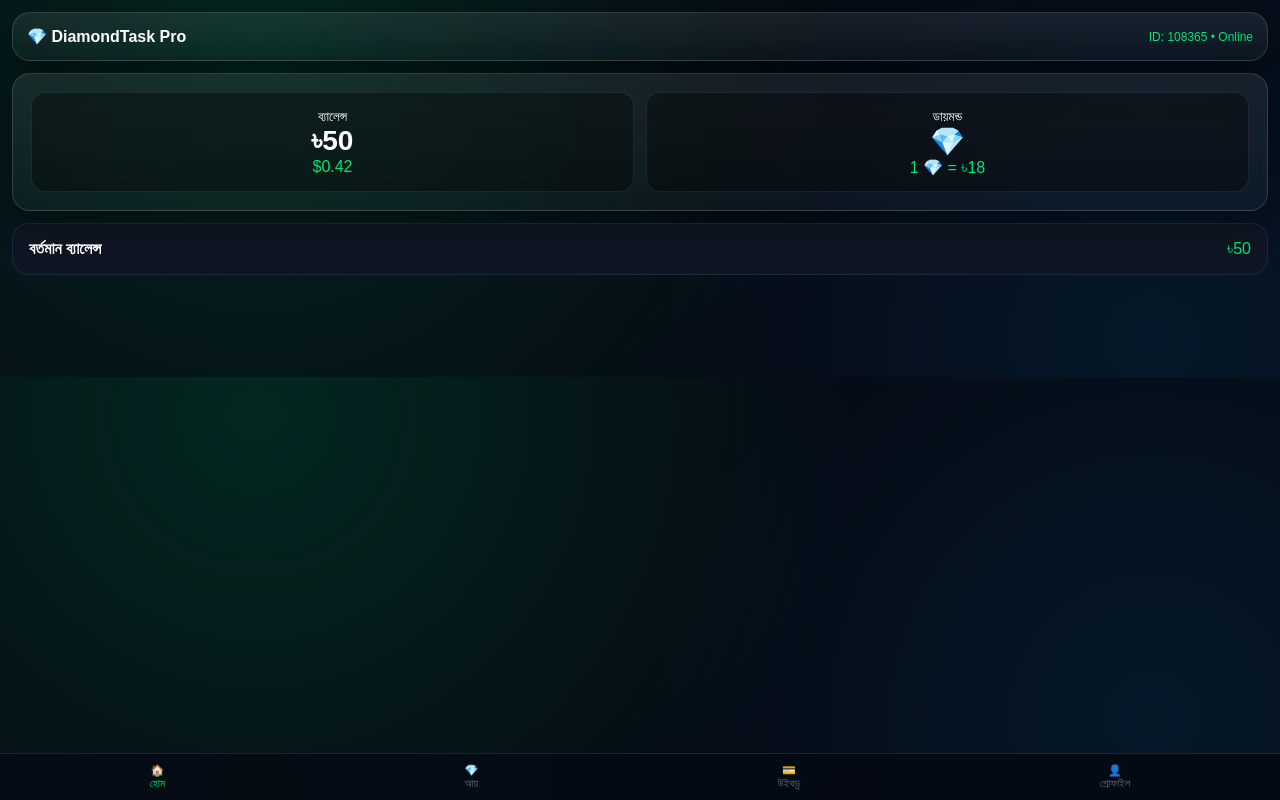
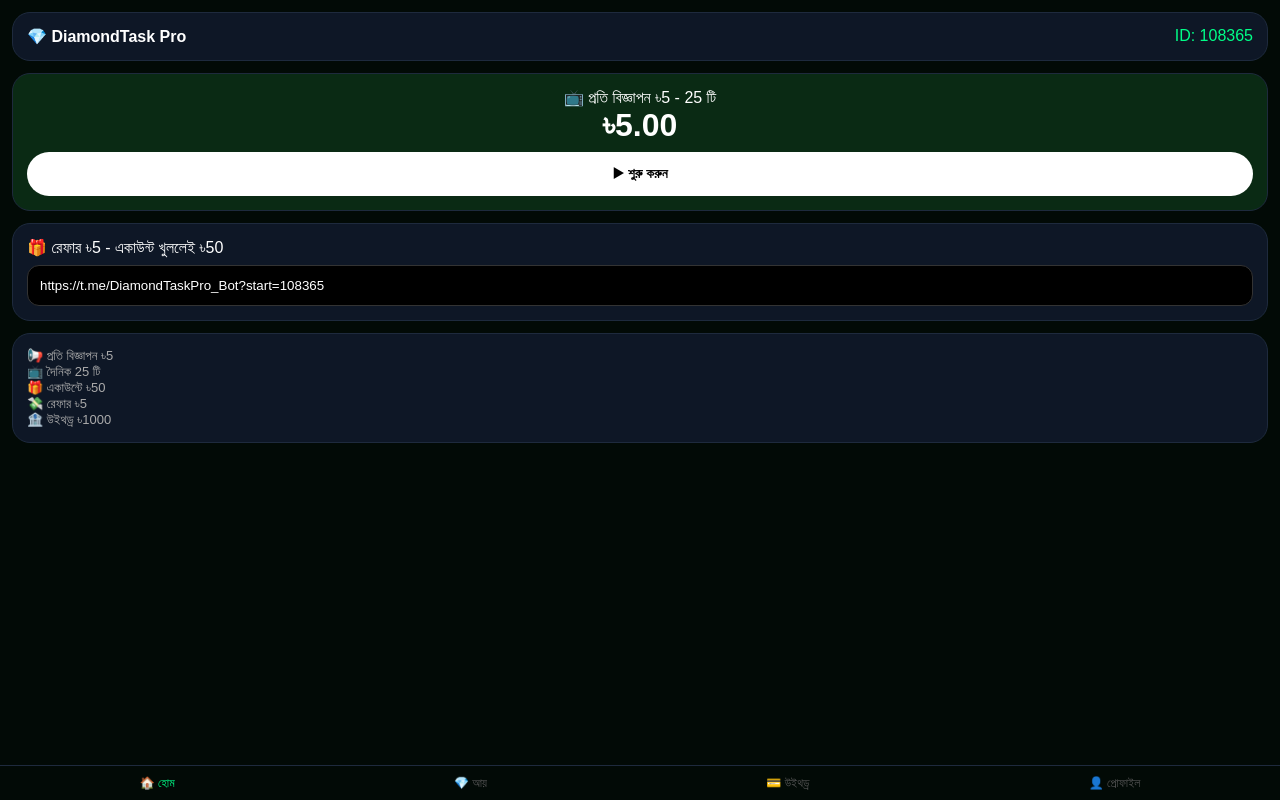
Before and after one commit to mdsiblen-rgb/telegram-bot, a Flask app: page / in a window 1280 px wide. Run offline with Flask 3, Linux system fonts and the light colour scheme.

Commit message:
Update index.html

```diff
--- a/templates/index.html
+++ b/templates/index.html
@@ -1,50 +1,12 @@
-<!DOCTYPE html><html lang="bn"><head><meta charset="UTF-8"><meta name="viewport" content="width=device-width,initial-scale=1"><title>DiamondTask Pro - Official</title>
-<style>
-:root{--green:#00e676;--bg:#050a14}
-*{margin:0;padding:0;box-sizing:border-box;font-family:sans-serif}
-body{background:radial-gradient(600px at 20% 10%,#00e67622,transparent),radial-gradient(500px at 90% 90%,#00aaff18,transparent),var(--bg);color:#fff;padding-bottom:90px}
-.glass{background:linear-gradient(180deg,rgba(255,255,255,0.08),rgba(255,255,255,0.03));border:1px solid rgba(255,255,255,0.14);backdrop-filter:blur(20px);border-radius:18px;box-shadow:0 8px 32px rgba(0,0,0,0.5)}
-.h{margin:12px;padding:14px;display:flex;justify-content:space-between;align-items:center}
-.hero{margin:12px;padding:18px;display:grid;grid-template-columns:1fr 1fr;gap:12px}
-.box{background:rgba(0,0,0,0.35);border:1px solid rgba(255,255,255,0.08);border-radius:14px;padding:14px;text-align:center}
-.box h2{font-size:28px}.green{color:var(--green)}
-.card{margin:12px;padding:16px;background:#0f1522;border:1px solid #1c2a3d;border-radius:16px}
-.btn{background:linear-gradient(90deg,#00c853,var(--green));color:#000;border:none;width:100%;padding:14px;border-radius:50px;font-weight:900;box-shadow:0 0 20px #00e67666;cursor:pointer;margin-top:10px}
-.nav{position:fixed;bottom:0;left:0;right:0;background:rgba(5,10,20,0.92);backdrop-filter:blur(20px);display:flex;justify-content:space-around;padding:10px 0;border-top:1px solid rgba(255,255,255,0.1)}
-.nav div{color:#5a6a7a;font-size:11px;text-align:center;cursor:pointer}.nav div.on{color:var(--green)}
-.page{display:none}.page.on{display:block}
-#joinPopup{position:fixed;inset:0;background:rgba(0,0,0,0.85);z-index:9999;display:flex;align-items:center;justify-content:center;padding:20px}
-</style></head><body>
-
-<!-- JOIN NEW - নতুন ID তে দেখাবে -->
-<div id="joinPopup" style="display:none"><div class="glass" style="padding:24px;text-align:center;max-width:340px;width:100%">
-<div style="width:70px;height:70px;background:linear-gradient(135deg,#00e676,#0bbf77);border-radius:50%;margin:0 auto 12px;display:flex;align-items:center;justify-content:center;font-size:36px">💎</div>
-<h2>DiamondTask Pro</h2><p style="color:#888;font-size:13px;margin:8px 0">Official Earning Platform<br>আপনার ID: <b style="color:var(--green)">{{user_id}}</b></p>
-<button class="btn" onclick="joinNow()">✅ JOIN NOW - শুরু করুন</button></div></div>
-
-<div class="glass h"><b>💎 DiamondTask Pro</b><span style="color:var(--green);font-size:12px">ID: {{user_id}} • Online</span></div>
-
-<div id="p1" class="page on">
-<div class="glass hero"><div class="box"><small>ব্যালেন্স</small><h2>৳<span id="bal">{{balance}}</span></h2><div class="green">$<span>{{"%.2f"|format(balance/120)}}</span></div></div><div class="box"><small>ডায়মন্ড</small><h2>{{diamond}} 💎</h2><div class="green">1 💎 = ৳18</div></div></div>
-<div class="card"><b>বর্তমান ব্যালেন্স</b><span style="float:right" class="green">৳{{balance}}</span></div>
-</div>
-
-<div id="p2" class="page"><div class="card"><h3>📺 বিজ্ঞাপন</h3><div id="pW" style="background:#000;height:8px;border-radius:10px;overflow:hidden;margin:12px 0;display:none"><div id="pB" style="height:100%;width:0%;background:var(--green);transition:width 1s linear"></div></div><p id="tT" style="display:none">⏳ <span id="sec">10</span>s</p><button class="btn" id="adBtn">▶ বিজ্ঞাপন দেখুন (10s)</button></div>
-<div class="card"><h3>🎁 রেফার - 6 💎 = $0.90</h3><div style="display:flex;gap:6px;margin-top:8px"><input id="ref" value="https://t.me/DiamondTaskPro_Bot?start={{user_id}}" style="flex:1;padding:10px;background:#000;border:1px solid #333;color:#fff;border-radius:10px"><button onclick="navigator.clipboard.writeText(ref.value);alert('কপি!')" style="padding:10px;border-radius:10px;background:#1a2a1a;border:1px solid #00e67644;color:var(--green)">📋</button></div></div></div>
-
-<div id="p3" class="page"><div class="card"><h3>💳 উইথড্র - bKash / Nagad</h3><input id="num" placeholder="Transaction Number: 01XXXXXXXXX" style="width:100%;padding:12px;background:#000;border:1px solid #333;color:#fff;border-radius:10px;margin-top:10px"><input id="amt" type="number" placeholder="Amount ৳1000+" style="width:100%;padding:12px;background:#000;border:1px solid #333;color:#fff;border-radius:10px;margin-top:8px"><select id="method" style="width:100%;padding:12px;background:#000;border:1px solid #333;color:#fff;border-radius:10px;margin-top:8px"><option>bKash</option><option>Nagad</option><option>Rocket</option></select><button class="btn" id="wdBtn">উইথড্র করুন</button></div></div>
-
-<div id="p4" class="page"><div class="card"><h3>👤 প্রোফাইল</h3><p>ID: {{user_id}}</p><p>ব্যালেন্স: ৳{{balance}}</p><p>ডায়মন্ড: {{diamond}} 💎</p></div></div>
-
-<div class="nav"><div class="on" onclick="go('p1',this)">🏠<br>হোম</div><div onclick="go('p2',this)">💎<br>আয়</div><div onclick="go('p3',this)">💳<br>উইথড্র</div><div onclick="go('p4',this)">👤<br>প্রোফাইল</div></div>
-
+<!DOCTYPE html><html><head><meta charset="UTF-8"><meta name="viewport" content="width=device-width,initial-scale=1"><title>DiamondTask Pro</title><style>:root{--g:#00ff88}*{margin:0;padding:0;box-sizing:border-box;font-family:sans-serif}body{background:#020a06;color:#fff;padding-bottom:85px}.card{background:#0e1726;border:1px solid #1e2a3d;border-radius:18px;padding:14px;margin:12px}.btn{background:linear-gradient(90deg,#00e676,var(--g));color:#000;border:0;width:100%;padding:14px;border-radius:50px;font-weight:900}.nav{position:fixed;bottom:0;left:0;right:0;background:#020a06;display:flex;justify-content:space-around;padding:10px 0;border-top:1px solid #1e2a3d}.nav div{color:#555;font-size:12px;text-align:center}.nav div.on{color:var(--g)}.page{display:none}.page.on{display:block}.input{width:100%;padding:12px;background:#000;border:1px solid #333;border-radius:12px;color:#fff;margin-top:8px}</style></head><body>
+<div class="card" style="display:flex;justify-content:space-between"><b>💎 DiamondTask Pro</b><span style="color:var(--g)">ID: {{user_id}}</span></div>
+<div id="p1" class="page on"><div class="card" style="text-align:center;background:#0a2a14">📺 প্রতি বিজ্ঞাপন ৳5 - 25 টি<div style="font-size:32px;font-weight:900">৳5.00</div><button class="btn" style="background:#fff;margin-top:8px" onclick="go('p2')">▶ শুরু করুন</button></div><div class="card">🎁 রেফার ৳5 - একাউন্ট খুললেই ৳50<br><input id="r1" class="input" value="https://t.me/DiamondTaskPro_Bot?start={{user_id}}"></div><div class="card" style="color:#aaa;font-size:13px">📢 প্রতি বিজ্ঞাপন ৳5<br>📺 দৈনিক 25 টি<br>🎁 একাউন্টে ৳50<br>💸 রেফার ৳5<br>🏦 উইথড্র ৳1000</div></div>
+<div id="p2" class="page"><div class="card" style="text-align:center"><h3>{{ads_watched}}/25</h3><div id="w" style="background:#111;height:8px;margin:10px 0;display:none"><div id="bar" style="height:100%;width:0%;background:var(--g)"></div></div><p id="tm" style="display:none">⏳ <span id="sec">10</span>s</p><button class="btn" id="adBtn">▶ বিজ্ঞাপন দেখুন - ৳5</button></div></div>
+<div id="p4" class="page"><div class="card" style="text-align:center">৳{{balance}}<br>Min ৳1000</div><div class="card"><input id="num" class="input" placeholder="01XXXXXXXXX"><input id="amt" type="number" class="input" placeholder="1000+"><button class="btn" id="wdBtn" style="margin-top:10px">উইথড্র</button></div></div>
+<div id="p5" class="page"><div class="card">ID: {{user_id}}<br>আজ: ৳{{today}} | মোট: {{ads_watched}}/25 | রেফার: {{refs}}</div></div>
+<div class="nav"><div class="on" onclick="go('p1',this)">🏠 হোম</div><div onclick="go('p2',this)">💎 আয়</div><div onclick="go('p4',this)">💳 উইথড্র</div><div onclick="go('p5',this)">👤 প্রোফাইল</div></div>
 <script>
-// JOIN Logic
-if({{1 if ads_watched==0 and balance==0 else 0}}){document.getElementById('joinPopup').style.display='flex'}
-function joinNow(){document.getElementById('joinPopup').style.display='none'}
-function go(id,el){document.querySelectorAll('.page').forEach(p=>p.classList.remove('on'));document.getElementById(id).classList.add('on');document.querySelectorAll('.nav div').forEach(d=>d.classList.remove('on'));el.classList.add('on')}
-// Ads
-let run=false;document.getElementById('adBtn').onclick=function(){if(run)return;run=true;let b=this,s=10;let sec=document.getElementById('sec'),t=document.getElementById('tT'),w=document.getElementById('pW'),bar=document.getElementById('pB');b.disabled=true;t.style.display='block';w.style.display='block';sec.innerText=s;let iv=setInterval(()=>{s--;sec.innerText=s;bar.style.width=((10-s)*10)+'%';if(s<=0){clearInterval(iv);fetch('/api/watch_ad?user_id={{user_id}}',{method:'POST'}).then(()=>location.reload())}},1000)};
-// Withdraw with number
-document.getElementById('wdBtn').onclick=function(){let n=document.getElementById('num').value,a=document.getElementById('amt').value,m=document.getElementById('method').value;if(n.length<11||a<1000){alert('সঠিক নাম্বার ও ৳1000+ দিন');return;}fetch('/api/withdraw',{method:'POST',headers:{'Content-Type':'application/json'},body:JSON.stringify({user_id:'{{user_id}}',number:n,amount:parseInt(a),method:m})}).then(r=>r.json()).then(d=>{if(d.error)alert(d.error);else{alert('✅ Pending - Admin দেখবে');location.reload()}})}
+function go(id,el){document.querySelectorAll('.page').forEach(p=>p.classList.remove('on'));document.getElementById(id).classList.add('on');if(el){document.querySelectorAll('.nav div').forEach(d=>d.classList.remove('on'));el.classList.add('on')}}
+document.getElementById('adBtn').addEventListener('click',function(){let s=10,sec=document.getElementById('sec'),tm=document.getElementById('tm'),w=document.getElementById('w'),bar=document.getElementById('bar'),btn=this;if(btn.disabled)return;btn.disabled=true;tm.style.display='block';w.style.display='block';let iv=setInterval(()=>{sec.innerText=s;bar.style.width=((10-s)*10)+'%';s--;if(s<0){clearInterval(iv);fetch('/api/watch_ad?user_id={{user_id}}',{method:'POST'}).then(()=>{alert('৳5 যোগ');location.reload()})}},1000)});
+document.getElementById('wdBtn').addEventListener('click',function(){let n=document.getElementById('num').value,a=document.getElementById('amt').value;if(n.length<11||parseInt(a)<1000){alert('11 ডিজিট নাম্বার ও 1000+');return}fetch('/api/withdraw',{method:'POST',headers:{'Content-Type':'application/json'},body:JSON.stringify({user_id:'{{user_id}}',number:n,amount:parseInt(a),method:'bKash'})}).then(()=>{alert('Pending');location.reload()})});
 </script></body></html>
```
